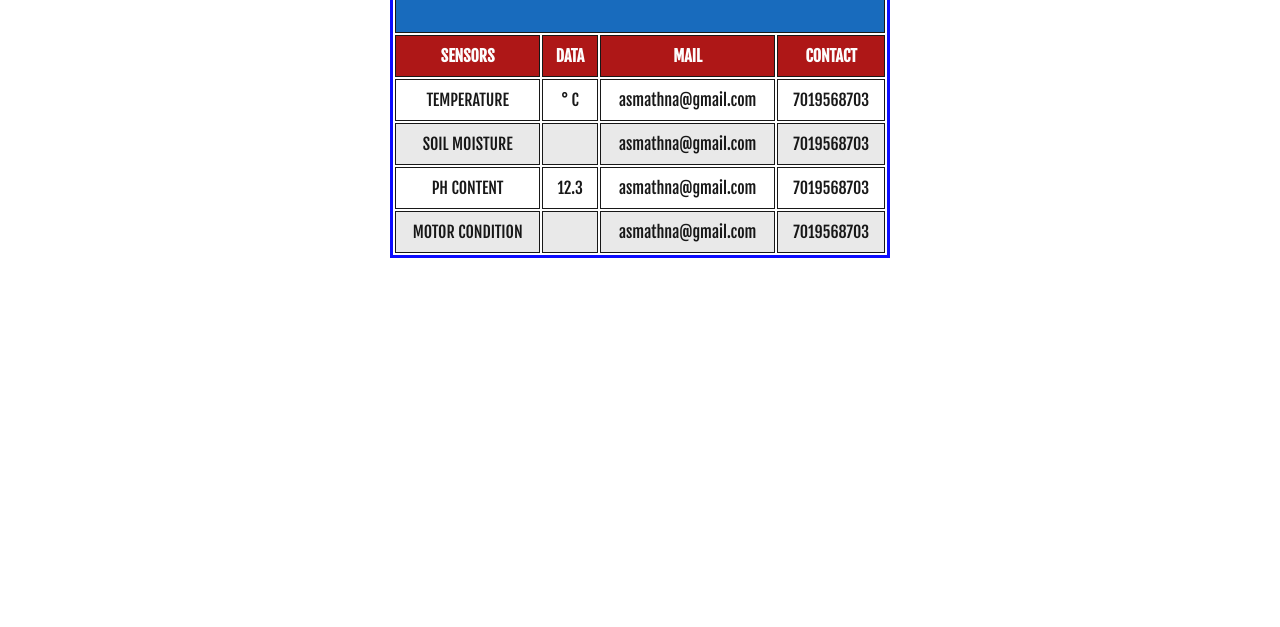
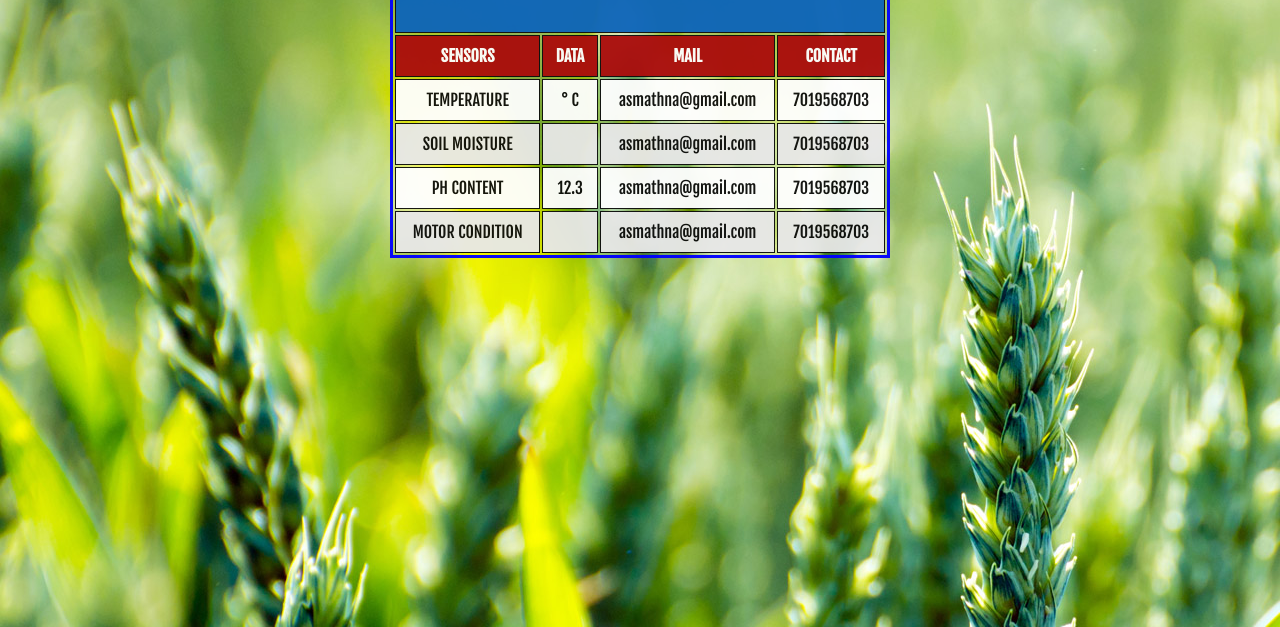
Before and after one commit to feild/feild.github.io, a plain HTML site: page index.html in a window 1280 px wide. Shown: the part 173-800 px from the top of the page. Drawn offline with nearby package versions, Linux system fonts and the light colour scheme; a script that the page names is missing.

Commit message:
Update index.html

```diff
--- a/index.html
+++ b/index.html
@@ -12,7 +12,7 @@
     <link rel="stylesheet" href="css/estilos.css">
     <link href='https://fonts.googleapis.com/css?family=Fjalla+One' rel='stylesheet' type='text/css'>
 </head>
-<body onLoad = "renderTime();">
+<body onLoad = "renderTime();" background = "agriculture4.jpg" width=100% height=100%>
 
 <!-- Imagenes que se muestran en el fondo  -->
 <div>
```
